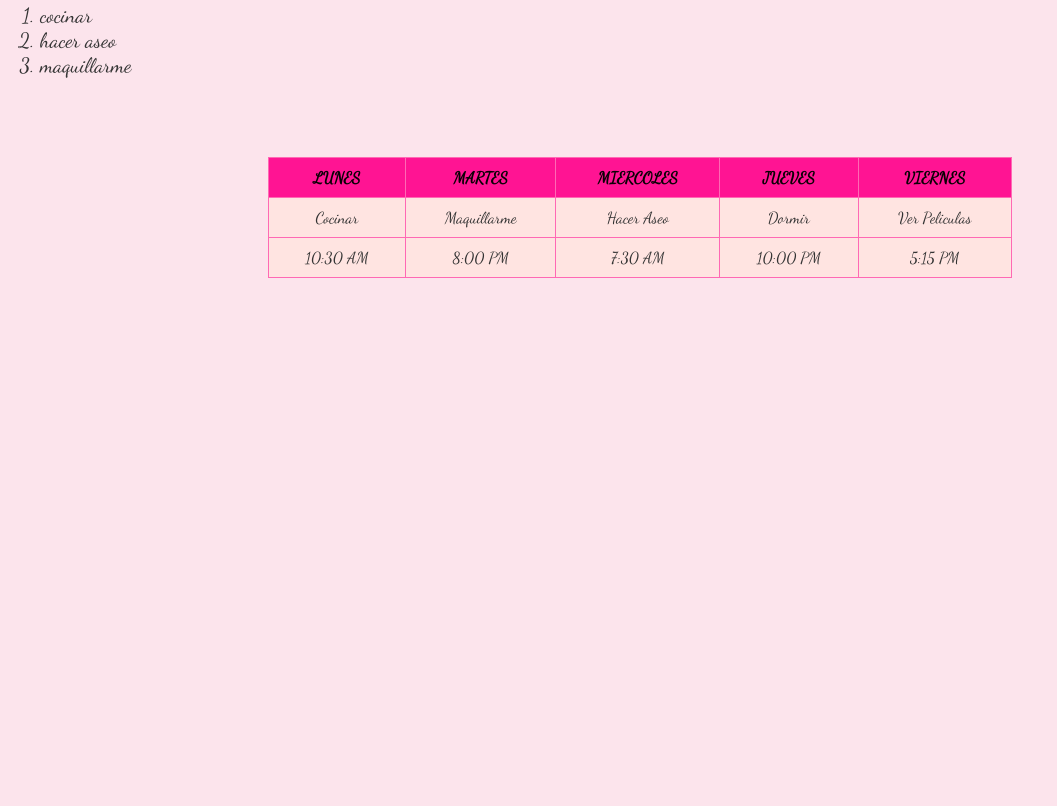
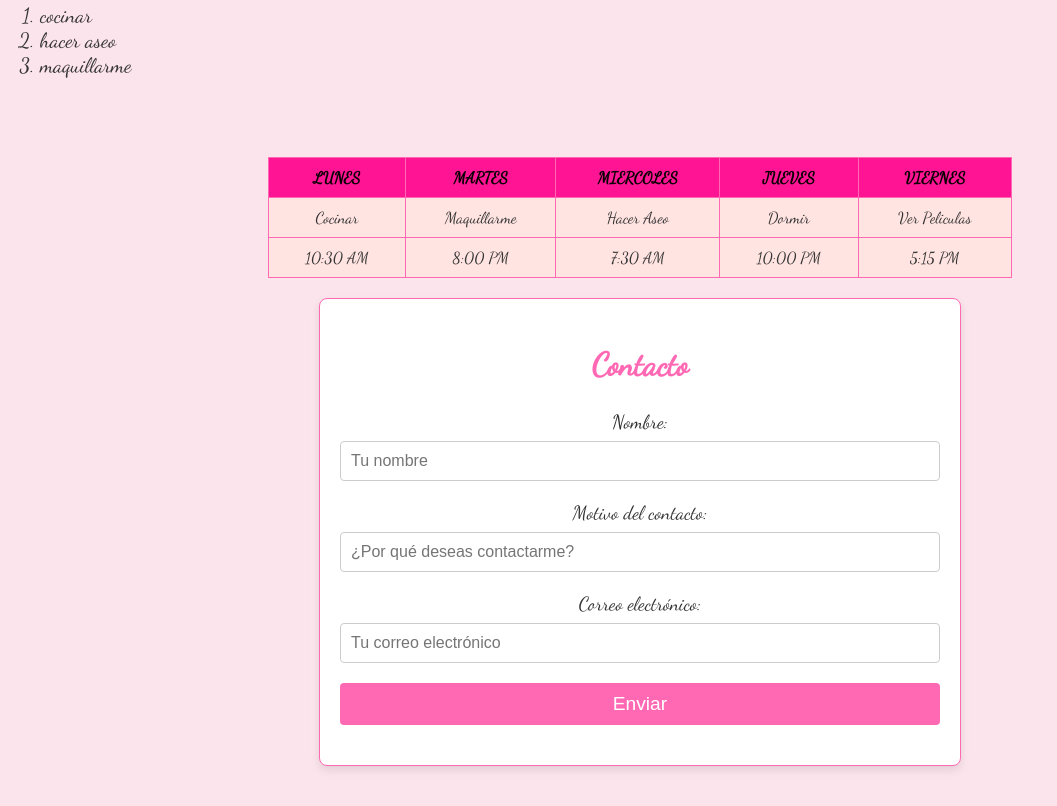
Before and after one commit to GenesisQP/labo2, a plain HTML site: page index.html in a window 1280 px wide. Shown: the part 992-1798 px from the top of the page, without its empty margins (0-1057 px from the left). Before the commit the page ends 1290 px from the top, so only its background shows below. Drawn offline with Linux system fonts and the light colour scheme.

Commit message:
formulario

```diff
--- a/index.html
+++ b/index.html
@@ -64,6 +64,30 @@
     </tr>
 </table>
 
+<!-- Formulario de contacto -->
+<section id="contacto">
+    <h2>Contacto</h2>
+    <form action="#" method="POST" id="formulario-contacto">
+        <div class="form-group">
+            <label for="nombre">Nombre:</label>
+            <input type="text" id="nombre" name="nombre" required placeholder="Tu nombre">
+        </div>
+
+        <div class="form-group">
+            <label for="motivo">Motivo del contacto:</label>
+            <input type="text" id="motivo" name="motivo" required placeholder="¿Por qué deseas contactarme?">
+        </div>
+
+        <div class="form-group">
+            <label for="email">Correo electrónico:</label>
+            <input type="email" id="email" name="email" required placeholder="Tu correo electrónico">
+        </div>
+
+        <div class="form-group">
+            <button type="submit">Enviar</button>
+        </div>
+    </form>
+</section>
 
 </body>
 </html>
--- a/styles.css
+++ b/styles.css
@@ -98,3 +98,61 @@ th {
 td {
     background-color: #ffe4e1;
 }
+
+
+#contacto {
+    width: 100%;
+    max-width: 600px;
+    margin: 20px auto;
+    padding: 20px;
+    background-color: #fff;
+    border-radius: 8px;
+    box-shadow: 0 4px 8px rgba(0, 0, 0, 0.1);
+    border: 1px solid #ff69b4;
+}
+
+#contacto h2 {
+    text-align: center;
+    font-size: 2em;
+    color: #ff69b4;
+}
+
+.form-group {
+    margin-bottom: 20px;
+}
+
+.form-group label {
+    display: block;
+    font-size: 1.2em;
+    margin-bottom: 8px;
+    color: #333;
+}
+
+.form-group input {
+    width: 100%;
+    padding: 10px;
+    font-size: 1em;
+    border: 1px solid #ccc;
+    border-radius: 4px;
+    box-sizing: border-box;
+}
+
+.form-group input:focus {
+    border-color: #ff69b4;
+    outline: none;
+}
+
+.form-group button {
+    width: 100%;
+    padding: 10px;
+    font-size: 1.2em;
+    background-color: #ff69b4;
+    color: #fff;
+    border: none;
+    border-radius: 4px;
+    cursor: pointer;
+}
+
+.form-group button:hover {
+    background-color: #ff1493;
+}
```
